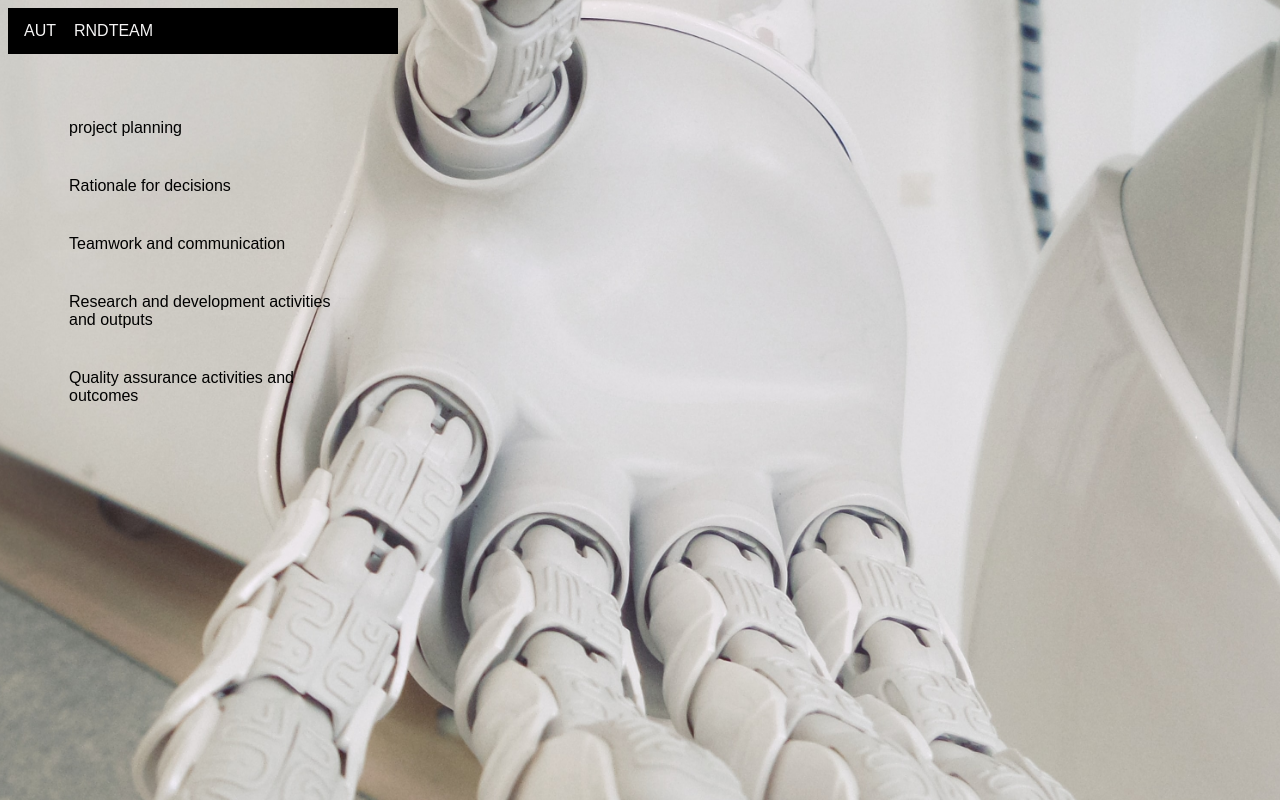
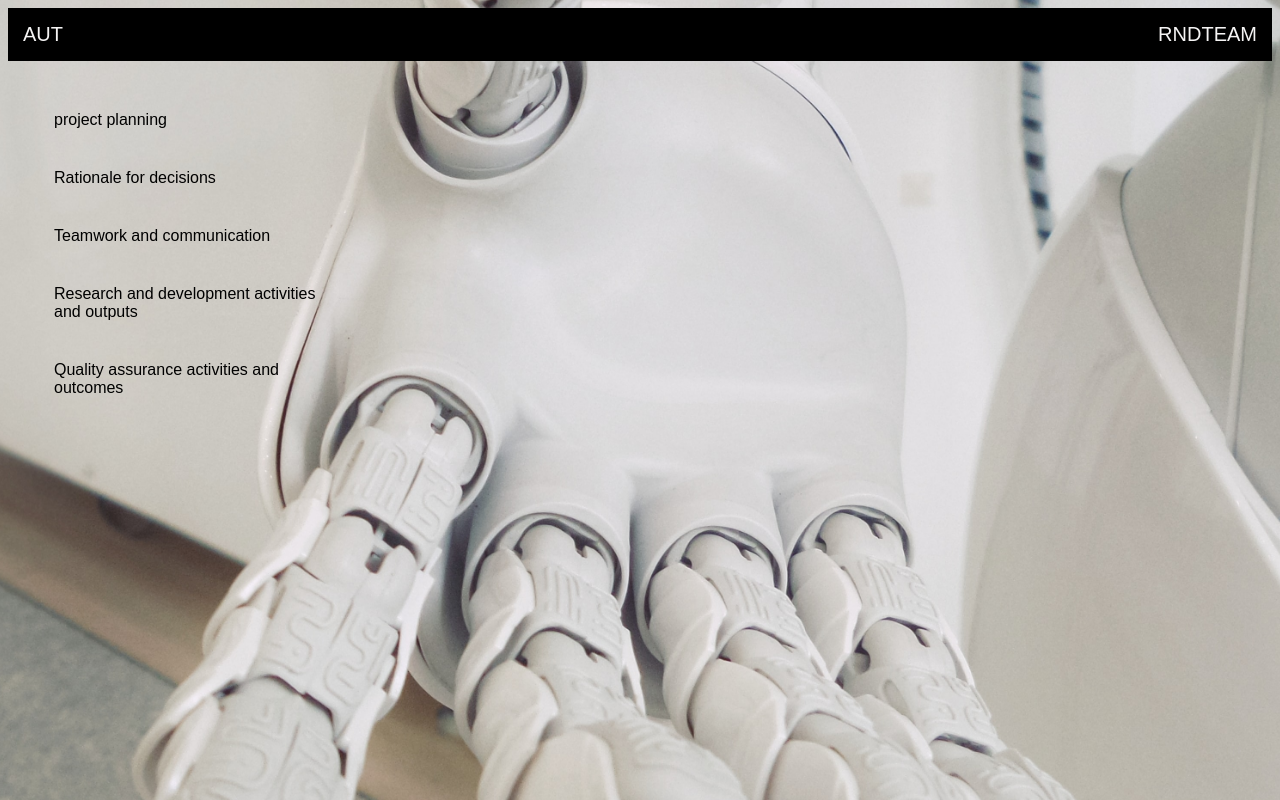
Before and after one commit to fgf5453/RNDPortfolio, a plain HTML site: page code/index.html in a window 1280 px wide. Drawn offline with Linux system fonts and the light colour scheme.

Commit message:
fix the top nav bar

```diff
--- a/code/index.html
+++ b/code/index.html
@@ -12,13 +12,13 @@
     <div class="container">
       <div class="topnav">
 
-            <div class="aut">
-              <a href= "https://www.aut.ac.nz/">AUT</a>
-            </div>
-            <div class="rndteam">
-              <a  href="about.html">RNDTEAM</a>
-            </div>
 
+        <ul>
+          <li><a href= "https://www.aut.ac.nz/">AUT</a></li>
+
+          <li style="float: right;"><a href="about.html">RNDTEAM</a></li>
+
+        </ul>
 
       </div>
 
--- a/code/style.css
+++ b/code/style.css
@@ -14,12 +14,12 @@ body
     position: relative;
 
   }
-.container
+/*.container
 {
     position: absolute;
     margin: 0px;
     width: auto;
-}
+}*/
 
 .topnav
 {
@@ -29,6 +29,27 @@ body
 
 }
 
+.topnav ul
+{
+    list-style-type: none;
+    margin:0;
+    padding: 0;
+    overflow: hidden;
+}
+
+.topnav li
+{
+    display: inline;
+    float: left;
+}
+
+.topnav li a
+{
+    display: block;
+    padding: 15px;
+    background-color: black;
+}
+
 .topnav a
 {
     float: left;
@@ -36,12 +57,9 @@ body
     text-align: center;
     padding: 14px  16px ;
     text-decoration:  none;
-    font-size: 17 px;
+    font-size: 20px;
     padding-right: 2px;
     background-color: black;
-
-
-
 }
 
 
@@ -55,8 +73,8 @@ body
 {
 
     list-style-type: none;
-    margin: 35px;
-    padding: 10px;
+    margin: 0px;
+    padding: 30px;
     width: 300px;
     font-size: 20;
     text-align: left;
```
